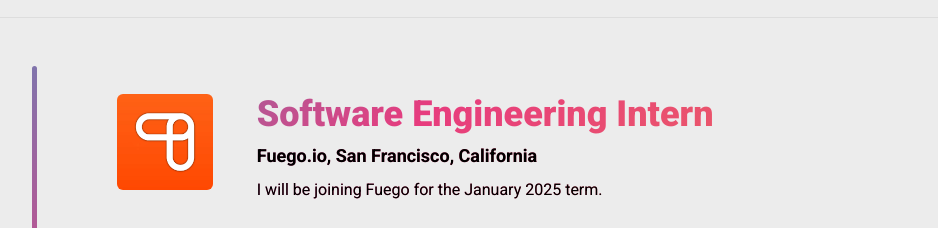
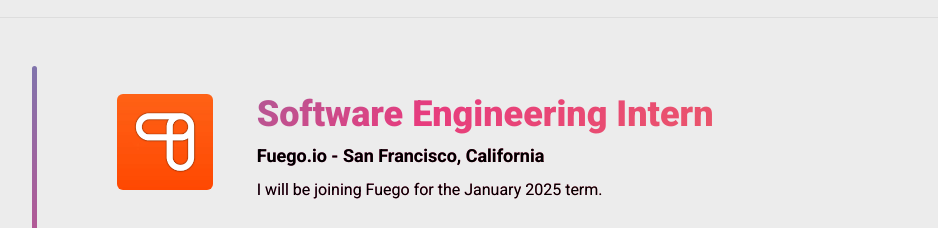
Before and after one commit to Leg3ndary/ben-portfolio, a Next.js app: page / in a window 1280 px wide. Shown: the part 1280-1508 px from the top of the page, without its empty margins (161-1099 px from the left). Built offline with nearby package versions, Linux system fonts and the light colour scheme.

Commit message:
Fix missing dash

```diff
--- a/src/components/Experience.tsx
+++ b/src/components/Experience.tsx
@@ -59,7 +59,7 @@ function Job({ key, job }: JobProps) {
 const jobs: Job[] = [
     {
         title: "Software Engineering Intern",
-        company: "Fuego.io, San Francisco, California",
+        company: "Fuego.io - San Francisco, California",
         description: "I will be joining Fuego for the January 2025 term.",
         image: {
             src: fuego,
```
